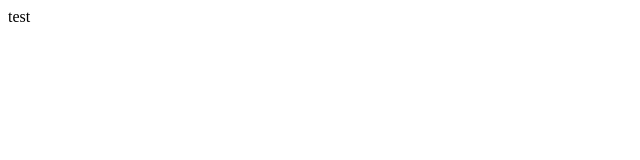
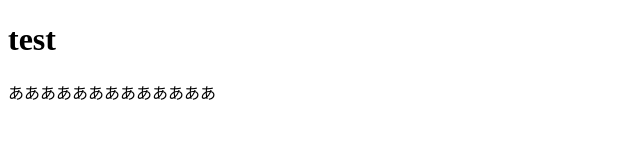
Before and after one commit to Toshiaki-Shimizu/startgit, a plain HTML site: page index.html in a window 1280 px wide. Shown: the whole page, without its empty margins (0-640 px from the left). Drawn offline with Linux system fonts and the light colour scheme.

Commit message:
修正作業完了

```diff
--- a/index.html
+++ b/index.html
@@ -7,6 +7,7 @@
     <title>git test</title>
 </head>
 <body>
-    test
+    <h1>test</h1>
+    <p>あああああああああああああ</p>
 </body>
 </html>
```
